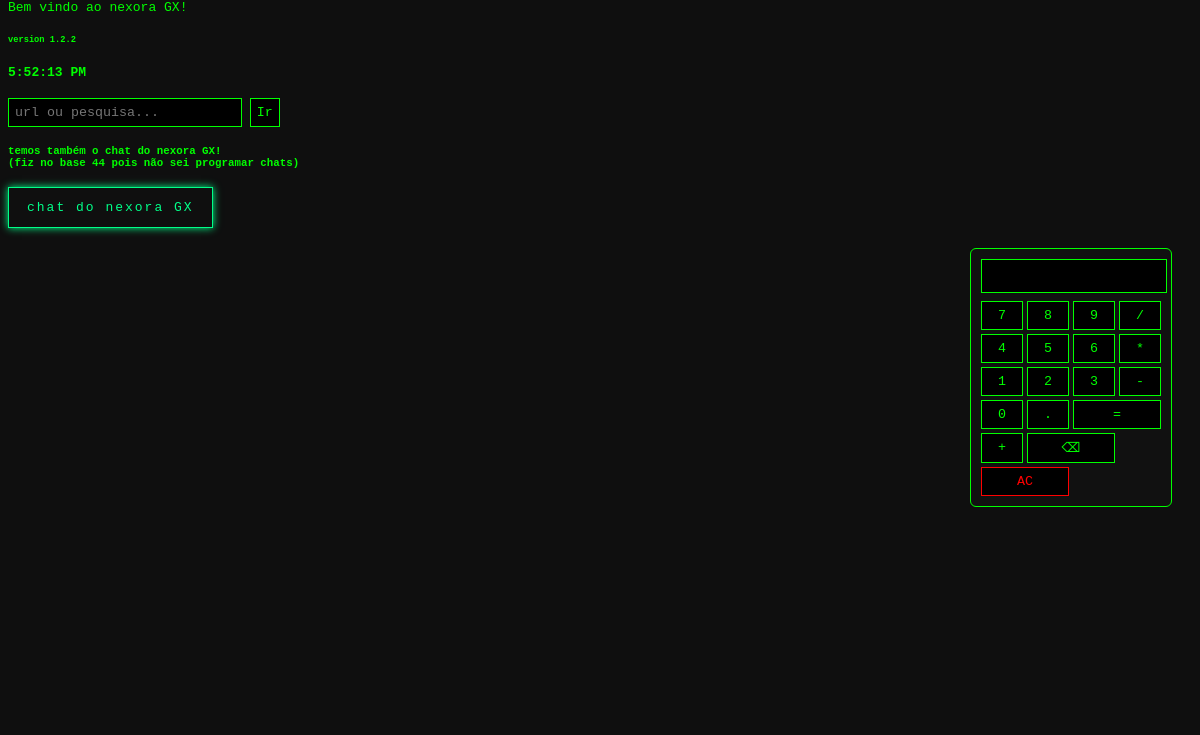
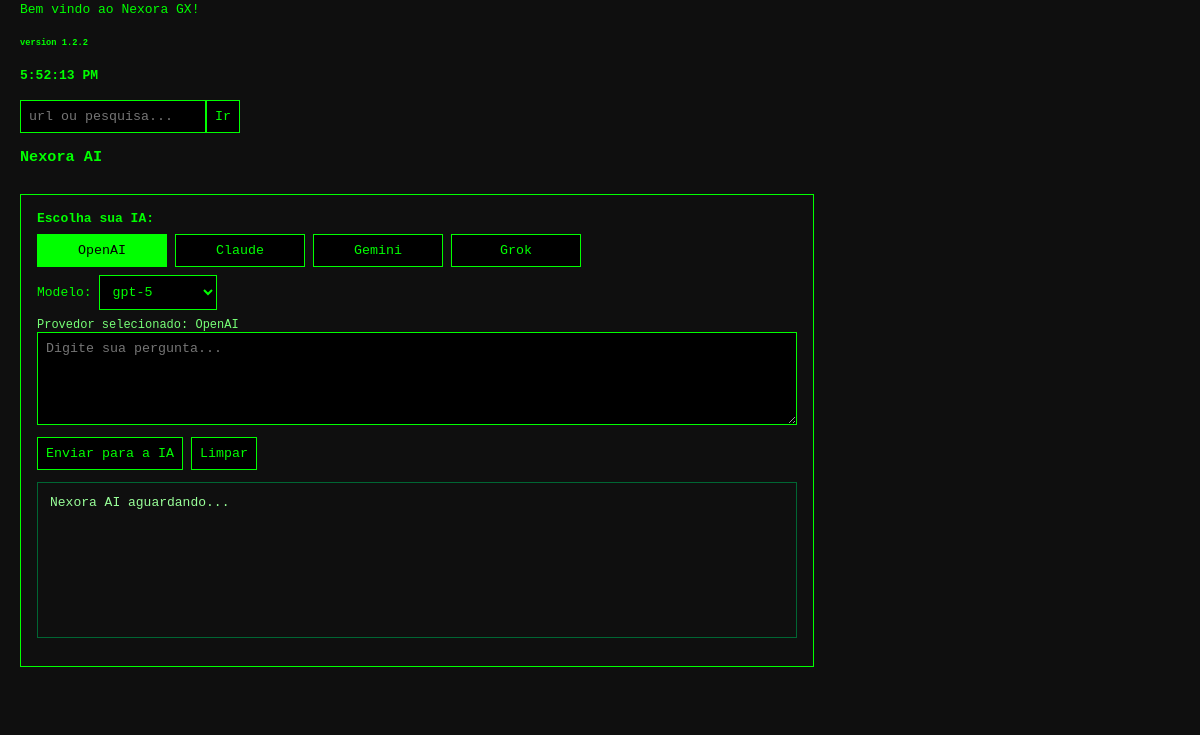
Before and after one commit to kairos804/Nexora-GX, an Electron app: page index.html in a window 1200 px wide. Shown: the part 65-800 px from the top of the page. Drawn offline with Linux system fonts and the light colour scheme.

Commit message:
feat: add functional Nexora AI provider selector

```diff
--- a/index.html
+++ b/index.html
@@ -1,272 +1,45 @@
 <!DOCTYPE html>
-<html>
+<html lang="pt-BR">
 <head>
-  <meta charset="UTF-8">
-  <title>nexora GX</title>
+<meta charset="UTF-8">
+<meta name="viewport" content="width=device-width,initial-scale=1">
+<title>Nexora GX</title>
+<style>
+body{background:#0f0f0f;color:#0f0;font-family:monospace;margin:20px}button,input,select,textarea{background:#000;color:#0f0;border:1px solid #0f0;font-family:monospace;padding:8px}button{cursor:pointer}button:hover{background:#0f0;color:#000}.ai{margin-top:28px;border:1px solid #0f0;padding:16px;max-width:760px}.row{display:flex;gap:8px;flex-wrap:wrap;margin:8px 0}.provider{min-width:130px}.provider.active{background:#0f0;color:#000}.chat{min-height:130px;white-space:pre-wrap;border:1px solid #063;margin:12px 0;padding:12px;color:#9f9}.status{font-size:12px;color:#7f7}
+</style>
 </head>
-
 <body>
-
-<h1>Nexora GX</h1>
-<p>Bem vindo ao nexora GX!</p>
-<h6>version 1.2.2</h6>
-<h4 id="clock"></h4>
+<h1>Nexora GX</h1><p>Bem vindo ao Nexora GX!</p><h6>version 1.2.2</h6><h4 id="clock"></h4>
+<input id="url" placeholder="url ou pesquisa..." onkeydown="if(event.key==='Enter') ir()"><button onclick="ir()">Ir</button>
+<h3>Nexora AI</h3>
+<section class="ai">
+<div><b>Escolha sua IA:</b></div>
+<div class="row" id="providers"></div>
+<div class="row"><label>Modelo: <select id="model"></select></label></div>
+<div class="status" id="status">Configure uma chave de API no ambiente do Nexora para usar um provedor.</div>
+<textarea id="prompt" rows="5" style="width:100%;box-sizing:border-box" placeholder="Digite sua pergunta..."></textarea>
+<div class="row"><button onclick="askAI()">Enviar para a IA</button><button onclick="clearChat()">Limpar</button></div>
+<div id="chat" class="chat">Nexora AI aguardando...</div>
+</section>
 
 <script>
-setInterval(()=>{
-  let d = new Date();
-  document.getElementById("clock").textContent = d.toLocaleTimeString();
-},1000);
+setInterval(()=>document.getElementById('clock').textContent=new Date().toLocaleTimeString(),1000);
+function ir(){let v=document.getElementById('url').value.trim();if(!v)return;let u=v.includes('.')&&!v.includes(' ');if(u){if(!/^https?:\/\//i.test(v))v='https://'+v;try{let x=new URL(v);if(!/^https?:$/.test(x.protocol))return;location.href=x.href}catch{location.href='https://www.google.com/search?q='+encodeURIComponent(v)}}else location.href='https://www.google.com/search?q='+encodeURIComponent(v)}
+
+const providers={
+ openai:{name:'OpenAI',models:['gpt-5','gpt-5-mini']},
+ anthropic:{name:'Claude',models:['claude-sonnet-4-5','claude-haiku-4-5']},
+ gemini:{name:'Gemini',models:['gemini-2.5-flash','gemini-2.5-pro']},
+ grok:{name:'Grok',models:['grok-4','grok-4-fast']}
+};
+let selected='openai';
+const providerBox=document.getElementById('providers');const modelBox=document.getElementById('model');
+for(const [id,p] of Object.entries(providers)){const b=document.createElement('button');b.className='provider';b.textContent=p.name;b.onclick=()=>selectProvider(id);b.dataset.id=id;providerBox.appendChild(b)}
+function selectProvider(id){selected=id;document.querySelectorAll('.provider').forEach(b=>b.classList.toggle('active',b.dataset.id===id));modelBox.innerHTML=providers[id].models.map(m=>`<option value="${m}">${m}</option>`).join('');document.getElementById('status').textContent='Provedor selecionado: '+providers[id].name}
+selectProvider('openai');
+
+async function askAI(){const prompt=document.getElementById('prompt').value.trim();if(!prompt)return;const chat=document.getElementById('chat');chat.textContent='Nexora AI: processando...';try{const response=await fetch('/api/ai',{method:'POST',headers:{'Content-Type':'application/json'},body:JSON.stringify({provider:selected,model:modelBox.value,prompt})});const data=await response.json();if(!response.ok)throw new Error(data.error||'Erro na API');chat.textContent=data.text||'Sem resposta.'}catch(e){chat.textContent='Erro: '+e.message+'\n\nO frontend está pronto, mas o endpoint /api/ai precisa estar conectado a um backend seguro com as chaves de API.'}}
+function clearChat(){document.getElementById('chat').textContent='Nexora AI aguardando...';document.getElementById('prompt').value=''}
 </script>
-
-<input id="url"
-style="background:#000;color:#0f0;border:1px solid #0f0;font-family:monospace;padding:6px;width:220px;outline:none;"
-placeholder="url ou pesquisa..."
-onkeydown="if(event.key==='Enter') ir()">
-
-<button onclick="ir()"
-style="background:#000;color:#0f0;border:1px solid #0f0;font-family:monospace;padding:6px;">
-Ir
-</button>
-
-<script>
-function ir(){
-  let v = document.getElementById("url").value.trim();
-  if (!v) return;
-
-  // detecta URL
-  let ehURL = v.includes(".") && !v.includes(" ");
-
-  if(ehURL){
-    if(!/^https?:\/\//i.test(v)) v = "https://" + v;
-    try {
-      const url = new URL(v);
-      if (url.protocol !== "http:" && url.protocol !== "https:") return;
-      location.href = url.href;
-    } catch {
-      location.href = "https://www.google.com/search?q=" + encodeURIComponent(v);
-    }
-  } else {
-    // qualquer outra coisa → Google
-    location.href = "https://www.google.com/search?q=" + encodeURIComponent(v);
-  }
-}
-</script>
-
-<h5>temos também o chat do nexora GX!<br>
-(fiz no base 44 pois não sei programar chats)</h5>
-<a href="https://hungry-nexora-connect-hub.base44.app" class="hacker-btn" target="_blank" rel="noopener noreferrer">
-  chat do nexora GX
-</a>
-
-<style>
-  .hacker-btn {
-    display: inline-block;
-
-    padding: 12px 18px;
-    color: #00ff88;
-    font-family: monospace;
-    text-decoration: none;
-    border: 1px solid #00ff88;
-    background: transparent;
-    letter-spacing: 2px;
-    transition: 0.2s;
-    box-shadow: 0 0 8px #00ff88;
-  }
-
-  .hacker-btn:hover {
-    background: #00ff88;
-    color: black;
-    box-shadow: 0 0 20px #00ff88, 0 0 40px #00ff88;
-    transform: scale(1.05);
-  }
-</style>
-<style>
-body {
-  background: #0f0f0f;
-  font-family: monospace;
-  color: #0f0;
-}
-
-.wrapper {
-  display: flex;
-  justify-content: flex-end;
-  padding: 20px;
-}
-
-.calc {
-  width: 180px;
-  background: #111;
-  padding: 10px;
-  border: 1px solid #0f0;
-  border-radius: 6px;
-}
-
-#display {
-  width: 100%;
-  height: 30px;
-  margin-bottom: 8px;
-  background: black;
-  border: 1px solid #0f0;
-  color: #0f0;
-  text-align: right;
-  font-family: monospace;
-}
-
-.buttons {
-  display: grid;
-  grid-template-columns: repeat(4, 1fr);
-  gap: 4px;
-}
-
-button {
-  background: black;
-  border: 1px solid #0f0;
-  color: #0f0;
-  padding: 6px;
-  cursor: pointer;
-  font-family: monospace;
-}
-
-button:hover {
-  background: #0f0;
-  color: black;
-}
-
-.equal {
-  grid-column: span 2;
-}
-
-.ac {
-  grid-column: span 2;
-  border-color: red;
-  color: red;
-}
-
-.back {
-  grid-column: span 2;
-}
-</style>
-
-<div class="wrapper">
-  <div class="calc">
-    <input id="display" disabled>
-
-    <div class="buttons">
-      <button onclick="add('7')">7</button>
-      <button onclick="add('8')">8</button>
-      <button onclick="add('9')">9</button>
-      <button onclick="add('/')">/</button>
-
-      <button onclick="add('4')">4</button>
-      <button onclick="add('5')">5</button>
-      <button onclick="add('6')">6</button>
-      <button onclick="add('*')">*</button>
-
-      <button onclick="add('1')">1</button>
-      <button onclick="add('2')">2</button>
-      <button onclick="add('3')">3</button>
-      <button onclick="add('-')">-</button>
-
-      <button onclick="add('0')">0</button>
-      <button onclick="add('.')">.</button>
-
-      <button onclick="calc()" class="equal">=</button>
-      <button onclick="add('+')">+</button>
-
-      <button onclick="backspace()" class="back">⌫</button>
-      <button onclick="clearAll()" class="ac">AC</button>
-    </div>
-  </div>
-</div>
-
-<script>
-let display = document.getElementById("display");
-
-function add(v) {
-  display.value += v;
-}
-
-function calc() {
-  const expression = display.value;
-
-  // Apenas expressões matemáticas simples: números, ponto e operadores.
-  if (!/^[0-9+\-*/.() ]+$/.test(expression)) {
-    display.value = "ERR";
-    return;
-  }
-
-  try {
-    // eval removido: evita execução arbitrária de JavaScript.
-    const result = safeCalculate(expression);
-    display.value = Number.isFinite(result) ? String(result) : "ERR";
-  } catch {
-    display.value = "ERR";
-  }
-}
-
-function safeCalculate(expression) {
-  const tokens = expression.match(/\d+(?:\.\d+)?|[+\-*/()]/g);
-  if (!tokens || tokens.join("") !== expression.replace(/\s+/g, "")) {
-    throw new Error("Expressão inválida");
-  }
-
-  let index = 0;
-
-  function parseExpression() {
-    let value = parseTerm();
-    while (tokens[index] === "+" || tokens[index] === "-") {
-      const operator = tokens[index++];
-      const right = parseTerm();
-      value = operator === "+" ? value + right : value - right;
-    }
-    return value;
-  }
-
-  function parseTerm() {
-    let value = parseFactor();
-    while (tokens[index] === "*" || tokens[index] === "/") {
-      const operator = tokens[index++];
-      const right = parseFactor();
-      if (operator === "/" && right === 0) throw new Error("Divisão por zero");
-      value = operator === "*" ? value * right : value / right;
-    }
-    return value;
-  }
-
-  function parseFactor() {
-    if (tokens[index] === "(") {
-      index++;
-      const value = parseExpression();
-      if (tokens[index++] !== ")") throw new Error("Parênteses inválidos");
-      return value;
-    }
-
-    if (tokens[index] === "-") {
-      index++;
-      return -parseFactor();
-    }
-
-    const token = tokens[index++];
-    if (!token || !/^\d+(?:\.\d+)?$/.test(token)) {
-      throw new Error("Número inválido");
-    }
-    return Number(token);
-  }
-
-  const result = parseExpression();
-  if (index !== tokens.length) throw new Error("Expressão inválida");
-  return result;
-}
-
-function clearAll() {
-  display.value = "";
-}
-
-function backspace() {
-  display.value = display.value.slice(0, -1);
-}
-</script>
-
 </body>
 </html>
```
